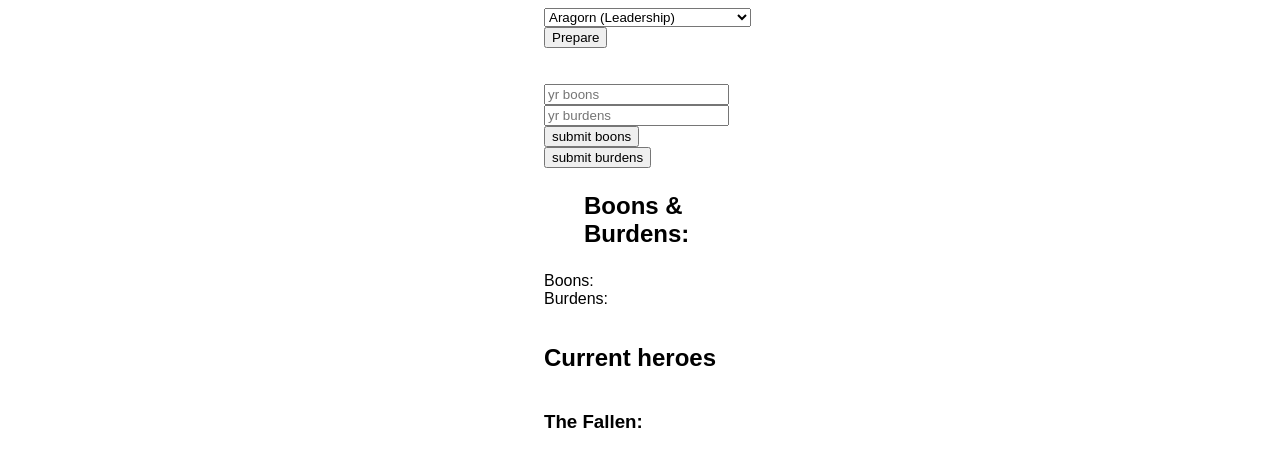
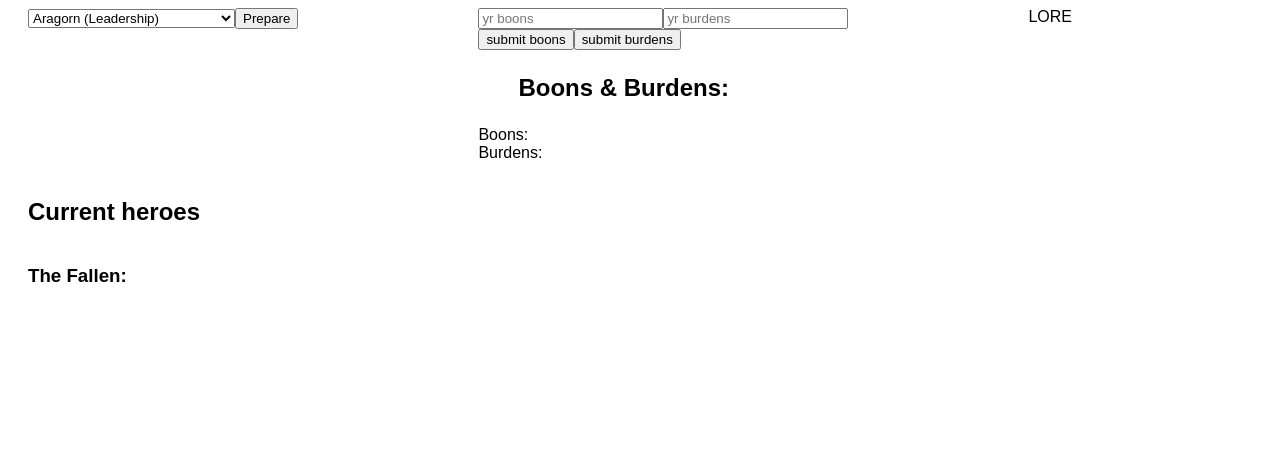
Before and after one commit to Vik0411/Lotr-comp, a React (Create React App) app: page / in a window 1280 px wide. Shown: the top 466 px of the page. Built offline with nearby package versions, Linux system fonts and the light colour scheme.

Commit message:
adjust allMighty and B&B to UI

```diff
--- a/src/App.tsx
+++ b/src/App.tsx
@@ -1,7 +1,7 @@
 import FallenHeroes from "./components/FallenHeroes";
 import { LotrProvider } from "./context";
 import AllMightyHeroes from "./components/AllMightyHeroes";
-import { Container } from "./components/atoms/Container";
+import { Container, ContainerGrid } from "./components/atoms/Container";
 import styled, { ThemeProvider } from "styled-components";
 import { theme } from "./themes";
 import CurrentHeroes from "./components/CurrentHeroes";
@@ -16,8 +16,11 @@ function App() {
     <ThemeProvider theme={theme}>
       <ContainerHeroManagement>
         <LotrProvider>
-          <AllMightyHeroes />
-          <BoonsAndBurdens />
+          <ContainerGrid>
+            <AllMightyHeroes />
+            <BoonsAndBurdens />
+            <div>LORE</div>
+          </ContainerGrid>
           <CurrentHeroes />
           <FallenHeroes />
         </LotrProvider>
--- a/src/components/BoonsAndBurdens.tsx
+++ b/src/components/BoonsAndBurdens.tsx
@@ -44,8 +44,6 @@ function BoonsAndBurdens() {
 
   return (
     <div>
-      <br />
-      <br />
       <form>
         <input
           type="text"
--- a/src/components/atoms/Container.ts
+++ b/src/components/atoms/Container.ts
@@ -1,12 +1,15 @@
 import styled from "styled-components";
 
 export const Container = styled.div`
-  width: 15vw;
-  //postitioning because I want the listAllBtn to be displayed on top and up
-  position: relative;
   padding: 0 20px;
   margin: 0 auto;
   display: flex;
   flex-direction: column;
   font-family: "Poppins", sans-serif;
 `;
+
+export const ContainerGrid = styled.div`
+  display: grid;
+  grid-auto-flow: column;
+  font-family: "Poppins", sans-serif;
+`;
```
